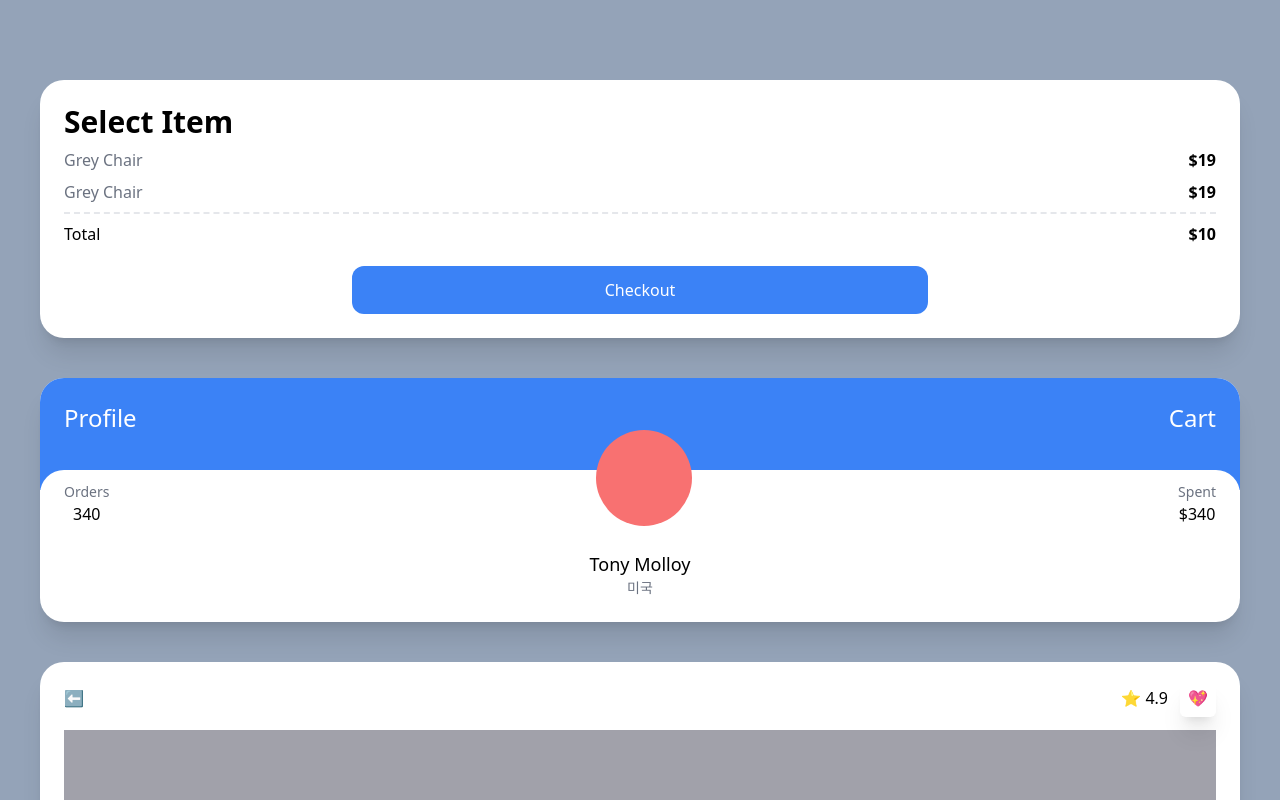
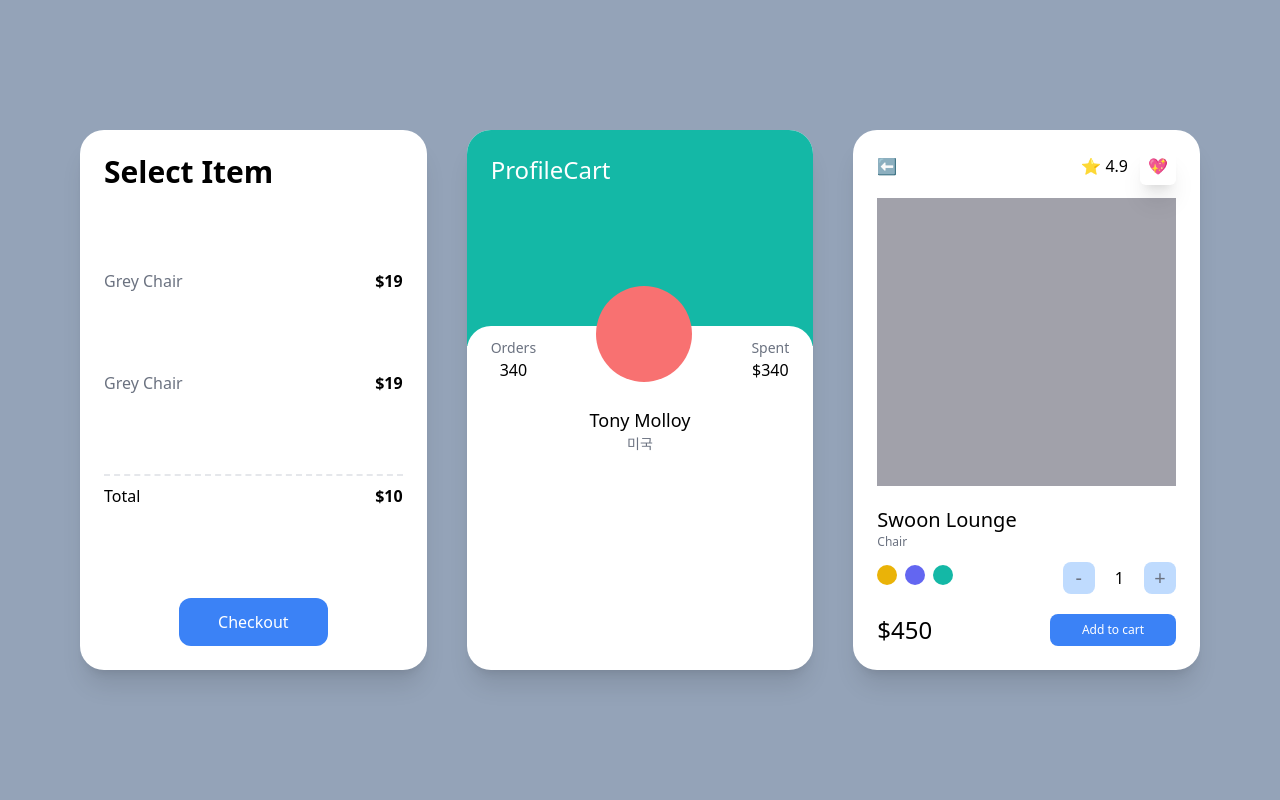
Before and after one commit to emmayoo/carrot-market, a Next.js app: page / in a window 1280 px wide. Shown: the top 800 px of the page. Built offline with nearby package versions, Linux system fonts and the light colour scheme.

Commit message:
ADD : tailwind modifier (4) - Responsive

```diff
--- a/pages/index.tsx
+++ b/pages/index.tsx
@@ -1,13 +1,7 @@
-import Head from "next/head";
-
-import { Inter } from "next/font/google";
-
-const inter = Inter({ subsets: ["latin"] });
-
 export default function Home() {
   return (
-    <div className="bg-slate-400 py-20 px-10 grid gap-10 min-h-screen">
-      <div className="bg-white p-6 rounded-3xl shadow-xl">
+    <div className="bg-slate-400 xl:place-content-center py-20 px-20 grid gap-10 lg:grid-cols-2 xl:grid-cols-3 min-h-screen">
+      <div className="bg-white flex flex-col justify-between p-6 rounded-3xl shadow-xl">
         <span className="font-semibold text-3xl">Select Item</span>
         <div className="flex justify-between my-2">
           <span className="text-gray-500">Grey Chair</span>
@@ -30,7 +24,7 @@
         </div>
       </div>
       <div className="bg-white overflow-hidden rounded-3xl shadow-xl">
-        <div className="bg-blue-500 p-6 pb-14 flex justify-between">
+        <div className="portrait:bg-indigo-600 landscape:bg-teal-500 p-6 pb-14 xl:pb-40">
           <span className="text-white text-2xl">Profile</span>
           <span className="text-white text-2xl">Cart</span>
         </div>
@@ -46,13 +40,13 @@
               <span className="font-medium">$340</span>
             </div>
           </div>
-          <div className="relative  flex flex-col items-center -mt-10 -mb-5">
+          <div className="relative flex flex-col items-center -mt-10 -mb-5">
             <span className="text-lg font-medium">Tony Molloy</span>
             <span className="text-sm text-gray-500">미국</span>
           </div>
         </div>
       </div>
-      <div className="bg-white p-6 rounded-3xl shadow-xl">
+      <div className="bg-white p-6 rounded-3xl shadow-xl lg:col-span-2 xl:col-span-1">
         <div className="flex mb-5 justify-between items-center">
           <span>⬅️</span>
           <div className="space-x-3">
```
Also changed, not shown: 1 other file (tests, documents, lock files or other folders).
